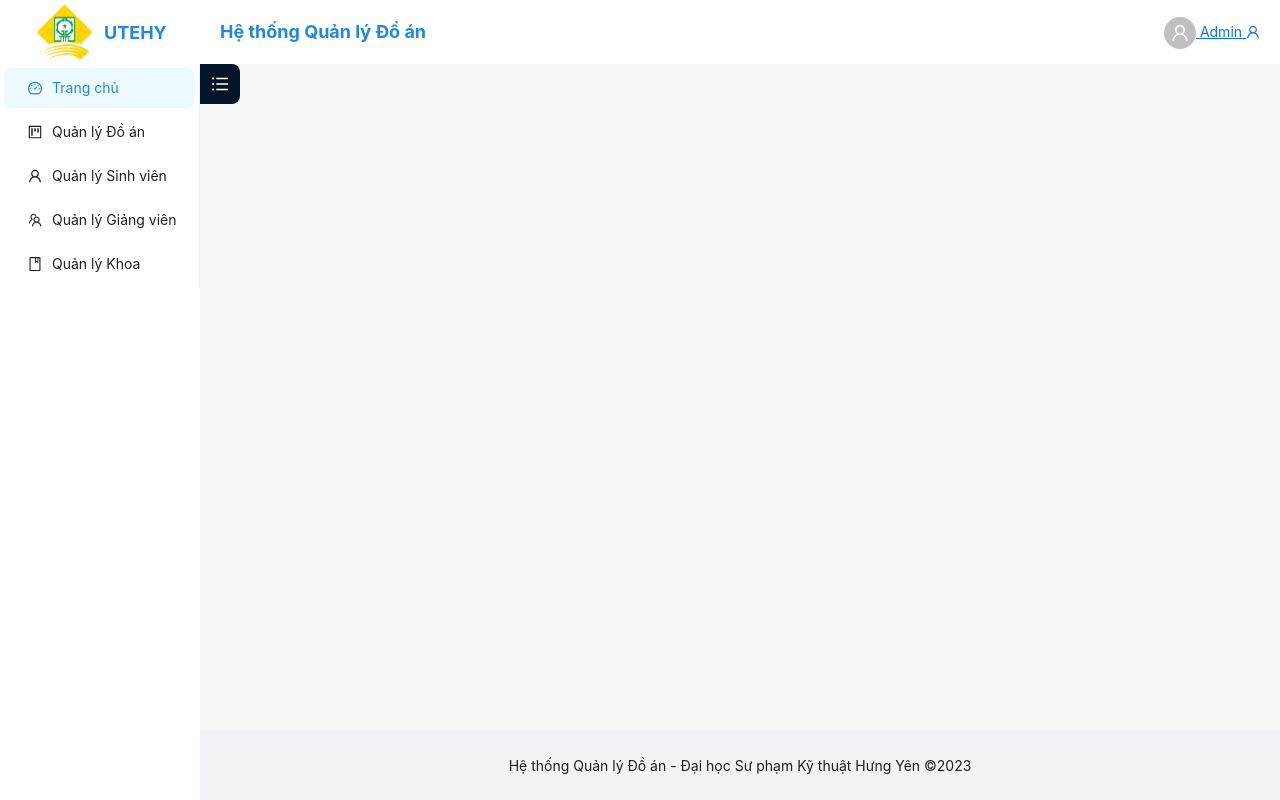
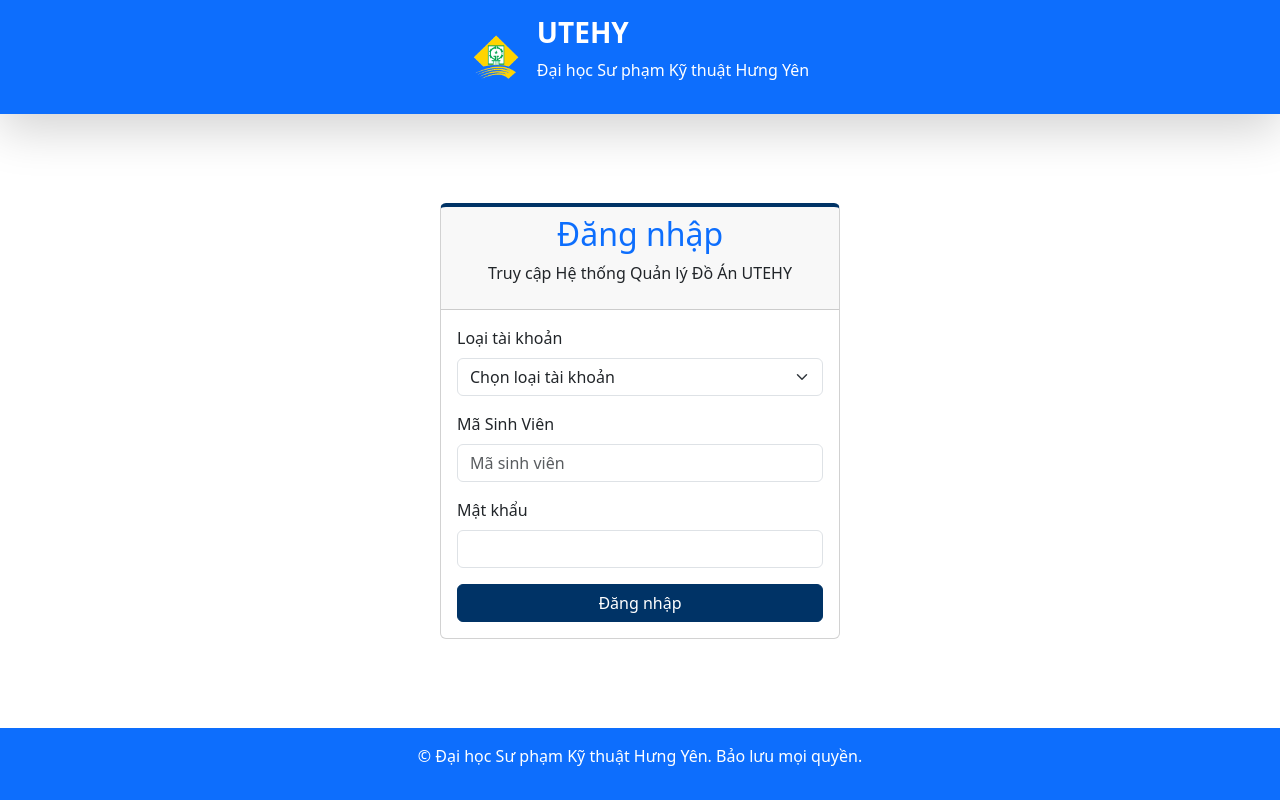
Before and after one commit to ThanhLong2k3/QuanLyDoAn, a React (Create React App) app in the folder fe/thesis-management/: page /login in a window 1280 px wide. Built offline with nearby package versions, Linux system fonts and the light colour scheme.

Commit message:
done login , base menu

```diff
--- a/fe/thesis-management/src/App.tsx
+++ b/fe/thesis-management/src/App.tsx
@@ -1,5 +1,5 @@
 import React from 'react';
-import { Routes, Route } from 'react-router-dom';
+import { Routes, Route, useLocation } from 'react-router-dom';
 import { Layout, ConfigProvider } from 'antd';
 import Header from './components/layout/Header';
 import Sidebar from './components/layout/Sidebar';
@@ -9,10 +9,14 @@ import Projects from './pages/Projects';
 import Students from './pages/students';
 import Supervisors from './pages/Supervisors';
 import Departments from './pages/Departments';
+import Login from './pages/Login/Login';
 
 const { Content } = Layout;
 
 const App: React.FC = () => {
+  const location = useLocation();
+  const isLoginPage = location.pathname === '/login'; // Kiểm tra nếu đang ở trang login
+
   return (
     <ConfigProvider
       theme={{
@@ -22,6 +26,8 @@ const App: React.FC = () => {
         },
       }}
     >
+      {/* Nếu không phải trang login thì hiển thị Layout với Sidebar, Header và Footer */}
+      {!isLoginPage && (
         <Layout style={{ minHeight: '100vh' }}>
           <Sidebar />
           <Layout className="site-layout">
@@ -33,14 +39,21 @@ const App: React.FC = () => {
                   <Route path="/projects" element={<Projects />} />
                   <Route path="/students" element={<Students />} />
                   <Route path="/supervisors" element={<Supervisors />} />
-                <Route path="/department" element={<Departments/>} />
-
+                  <Route path="/department" element={<Departments />} />
                 </Routes>
               </div>
             </Content>
             <Footer />
           </Layout>
         </Layout>
+      )}
+
+      {/* Trang login sẽ không có Sidebar, Header, Footer */}
+      {isLoginPage && (
+        <Routes>
+          <Route path="/login" element={<Login />} />
+        </Routes>
+      )}
     </ConfigProvider>
   );
 }
--- a/fe/thesis-management/src/components/layout/Header.tsx
+++ b/fe/thesis-management/src/components/layout/Header.tsx
@@ -21,14 +21,11 @@ const AppHeader: React.FC = () => {
   return (
     <Header className="site-layout-background" style={{ padding: 0, background: '#fff', position: 'relative', zIndex: 1 }}>
       {/* Tên hệ thống */}
-      <div style={{ float: 'left', color: '#1e88e5', fontSize: '18px', fontWeight: 'bold', marginLeft: '20px' }}>
+      <div style={{ float: 'left', color: '#1e88e5', fontSize: '18px', fontWeight: 'bold', marginLeft: '50px' }}>
         Hệ thống Quản lý Đồ án
       </div>
 
-      {/* Nút Hamburger chỉ hiện trên mobile */}
-      <div className="menu-button" style={{ position: 'absolute', left: '15px', top: '15px', zIndex: 10,display:'none' }}>
-        <MenuOutlined style={{ fontSize: '24px' }} />
-      </div>
+
 
       {/* Dropdown của avatar admin */}
       <div style={{ float: 'right', marginRight: '20px' }}>
--- a/fe/thesis-management/src/components/layout/Sidebar.tsx
+++ b/fe/thesis-management/src/components/layout/Sidebar.tsx
@@ -65,7 +65,7 @@ const Sidebar: React.FC = () => {
         type="primary"
         icon={<MenuOutlined />}
         onClick={showDrawer}
-        style={{ position: 'fixed', top: '15px', left: '15px', zIndex: 1000, display: collapsed ? 'block' : 'none' }}
+        style={{ position: 'fixed', top: '5px', left: '5px', zIndex: 1000, display: collapsed ? 'block' : 'none' }}
       />
 
       {/* Drawer for mobile navigation */}
--- /dev/null
+++ b/fe/thesis-management/src/pages/Login/Login.tsx
@@ -0,0 +1,129 @@
+import React, { useState } from "react";
+import { Form, Button, Card } from "react-bootstrap";
+import { useNavigate } from "react-router-dom";
+import "./Style_Login.css";
+
+
+interface Account {
+  masv: string;
+  password: string;
+  userType: string;
+}
+
+const Login: React.FC = () => {
+  const [account, setAccount] = useState<Account>({
+    masv: "",
+    password: "",
+    userType: "",
+  });
+  const navigate = useNavigate();
+
+  const handleLogin = (e: React.FormEvent) => {
+    e.preventDefault();
+    // Xử lý đăng nhập
+    console.log(account);
+    if (account.masv === '1' && account.password === '1') {
+      localStorage.setItem("user", account.userType);
+      if (account.userType === "student") {
+        navigate("/");
+      }
+    }
+  };
+
+  const handleChange = (name: string, value: string) => {
+    setAccount((prevAccount) => ({
+      ...prevAccount,
+      [name]: value,
+    }));
+  };
+
+  return (
+    <>
+      <div className="d-flex flex-column  bg-light">
+            <header className="bg-primary text-white shadow-lg">
+                <div className="container px-4 py-3 d-flex align-items-center justify-content-center">
+                    <img src="./utehy-logo.png"  alt="Logo UTEHY" className="me-3" style={{ height: "50px", width: "50px" }} />
+                    <div>
+                        <h1 className="fs-3 fw-bold">UTEHY</h1>
+                        <p className="fs-6">Đại học Sư phạm Kỹ thuật Hưng Yên</p>
+                    </div>
+                </div>
+            </header>
+        </div>
+      <div className="d-flex flex-grow-1 justify-content-center align-items-center py-4  heigh_login" >
+        <Card
+          className="w-100"
+          style={{ maxWidth: "400px", borderTop: "4px solid #003366" }}
+        >
+          <Card.Header>
+            <h2
+              className="text-center text-primary"
+              style={{ color: "#003366" }}
+            >
+              Đăng nhập
+            </h2>
+            <p className="text-center">
+              Truy cập Hệ thống Quản lý Đồ Án UTEHY
+            </p>
+          </Card.Header>
+          <Card.Body>
+          <Form.Group controlId="userType" className="mb-3">
+                <Form.Label>Loại tài khoản</Form.Label>
+                <Form.Select
+                  name="userType"
+                  value={account.userType}
+                  onChange={(e)=>handleChange("userType",e.target.value)}
+                  required
+                >
+                  <option value="">Chọn loại tài khoản</option>
+                  <option value="admin">Quản trị viên</option>
+                  <option value="student">Sinh viên</option>
+                  <option value="teacher">Giáo viên</option>
+                </Form.Select>
+              </Form.Group>
+            <Form onSubmit={handleLogin}>
+              <Form.Group controlId="masv" className="mb-3">
+                <Form.Label>Mã Sinh Viên</Form.Label>
+                <Form.Control
+                  type="masv"
+                  name="masv"
+                  placeholder="Mã sinh viên"
+                  value={account.masv}
+                  onChange={(e)=>handleChange("masv",e.target.value)}
+                  required
+                />
+              </Form.Group>
+              <Form.Group controlId="password" className="mb-3">
+                <Form.Label>Mật khẩu</Form.Label>
+                <Form.Control
+                  type="password"
+                  name="password"
+                  value={account.password}
+                  onChange={(e)=>handleChange("password",e.target.value)}
+                  required
+                />
+              </Form.Group>
+
+              <Button
+                type="submit"
+                variant="primary"
+                className="w-100"
+                style={{ backgroundColor: "#003366", borderColor: "#003366" }}
+              >
+                Đăng nhập
+              </Button>
+            </Form>
+          </Card.Body>
+        </Card>
+      </div>
+      <footer className="bg-primary text-white">
+            <div className="container text-center py-3">
+                <p>&copy; Đại học Sư phạm Kỹ thuật Hưng Yên. Bảo lưu mọi quyền.</p>
+            </div>
+        </footer>
+
+    </>
+  );
+};
+
+export default Login;
--- /dev/null
+++ b/fe/thesis-management/src/pages/Login/Style_Login.css
@@ -0,0 +1,3 @@
+.heigh_login {
+    min-height: calc( 100vh - 113.4px - 72px);
+  }
--- a/fe/thesis-management/src/styles.css
+++ b/fe/thesis-management/src/styles.css
@@ -18,15 +18,15 @@
     }
   }
 
-  .ant-menu-item a {
+  a {
     text-decoration: none;
   }
   .menu-button {
-    display: none; /* Mặc định không hiển thị */
+    display: none;
   }
 
   @media (max-width: 768px) {
     .menu-button {
-      display: block; /* Chỉ hiển thị khi màn hình nhỏ hơn 768px */
+      display: block;
     }
   }
```
Lines whose indentation alone changed are shown as unchanged.
